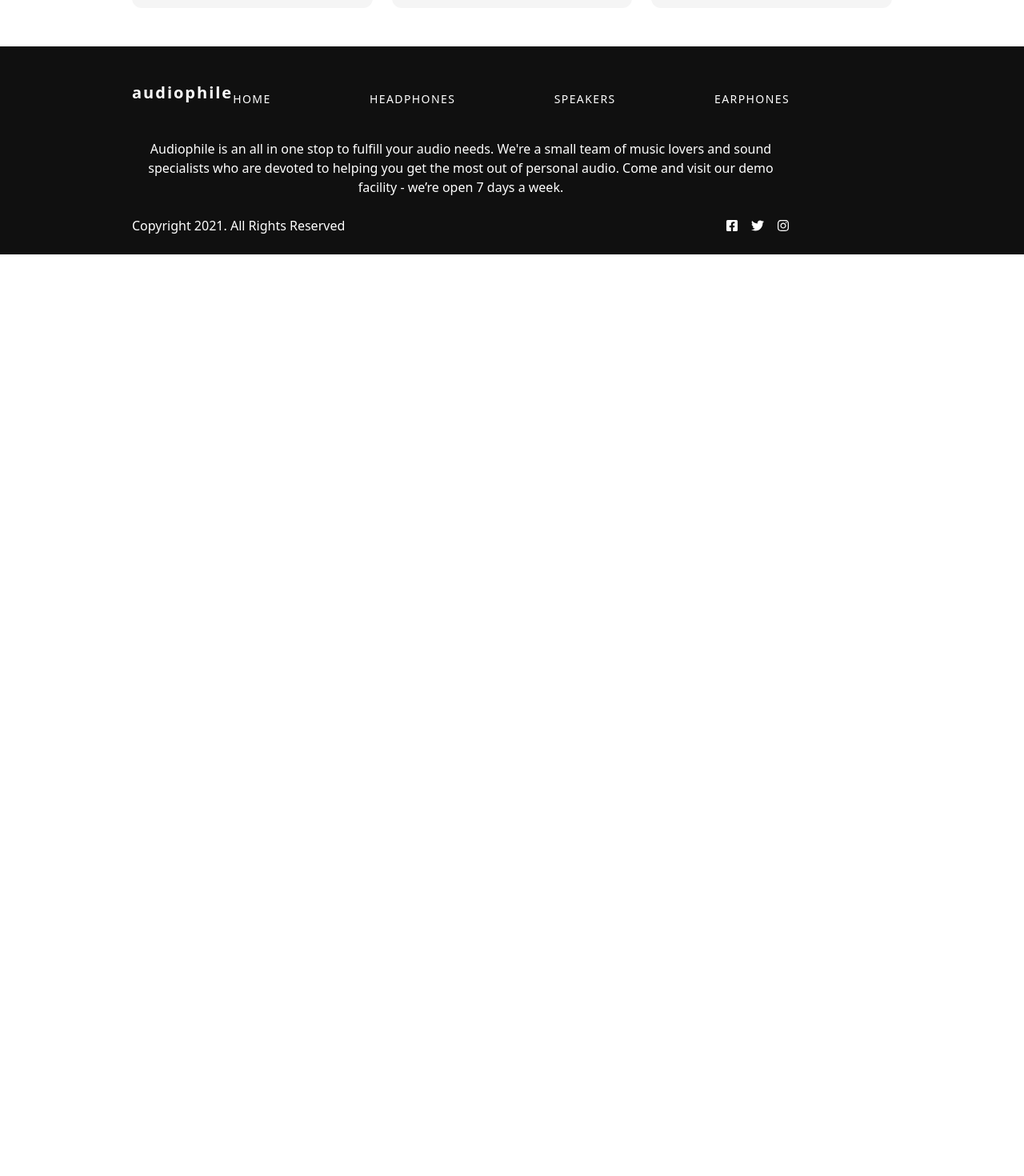
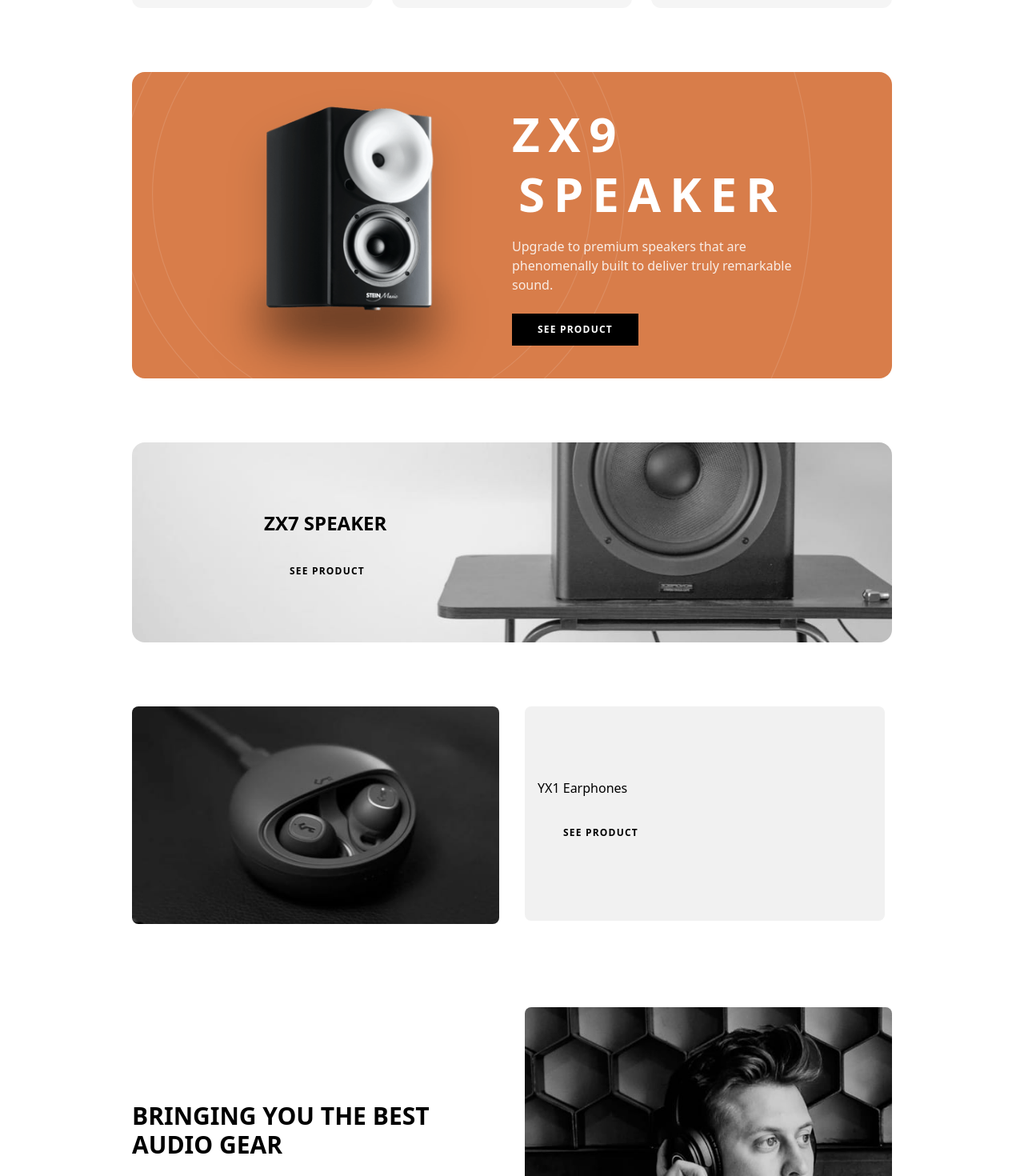
Before and after one commit to Mimifresh/mi_audiophile, a Next.js app: page / in a window 1280 px wide. Shown: the part 960-2430 px from the top of the page at 80% size. Before the commit the page ends 1278 px from the top, so only its background shows below. Built offline with nearby package versions, Linux system fonts and the light colour scheme.

Commit message:
the about us component

```diff
--- /dev/null
+++ b/app/components/About.tsx
@@ -0,0 +1,31 @@
+
+
+export default function About(){
+    return(
+        <div className="py-6 text-center lg:text-left text-black
+        grid gap-8 lg:grid-cols-2 items-center lg:items-start mb-20">
+            <picture className="order-1 lg:order-2">
+                <source media="(min-width:1024px)"
+                srcSet="/assets/shared/desktop/image-best-gear.jpg" />
+
+                <source media="(min-width:640px)"
+                srcSet="/assets/shared/tablet/image-best-gear.jpg" />
+
+                <img src="/assets/shared/mobile/image-best-gear.jpg"
+                    alt="About Us Hero Image"
+                    className="w-full h-auto mb-8 rounded-lg" />
+            </picture>
+            <div className="order-2 lg:order-1 lg:flex lg:flex-col lg:justify-center lg:h-full">
+                <h2 className="text-3xl font-bold mb-4 uppercase">Bringing you the best audio gear</h2>
+                <p className="mb-4">Located at the heart of New York City,
+                    Audiophile is the premier store for high end headphones,
+                    earphones, speakers, and audio accessories.
+                    We have a large showroom and luxury demonstration
+                    rooms available for you to browse and experience a wide
+                    range of our products. Stop by our store to meet some of
+                    the fantastic people who make Audiophile the best place to
+                    buy your portable audio equipment.</p>
+            </div>
+        </div>
+    )
+}
--- /dev/null
+++ b/app/components/Zx9-Speaker.tsx
@@ -0,0 +1,142 @@
+import Image from "next/image";
+import Link from "next/link";
+
+export default function Zx9Promo() {
+  return (
+    <section className="mt-8">
+      <div
+        className="
+          relative overflow-hidden rounded-2xl bg-[#D87D4A] text-white
+          px-6 py-16 sm:px-12 sm:py-20 lg:px-16 lg:py-0
+        "
+      >
+        {/* ===== Circles Background Pattern ===== */}
+        <div
+          className="
+            pointer-events-none absolute z-0
+            flex items-center justify-center
+            left-1/2 -translate-x-1/2
+            w-[380px] h-[380px]
+            sm:w-[640px] sm:h-[640px]
+            lg:w-[1100px] lg:h-[1100px]
+
+            /* Mobile: center vertically */
+            top-[50%] -translate-y-1/2
+
+            /* Tablet: move up slightly */
+            sm:top-[40%]
+
+            /* Desktop: move left */
+            lg:left-[-250px] lg:top-[40%] lg:translate-x-0 lg:-translate-y-1/2
+          "
+        >
+          <Image
+            src="/assets/home/desktop/pattern-circles.svg"
+            alt=""
+            fill
+            className="object-contain opacity-60 mix-blend-overlay"
+            priority
+          />
+        </div>
+
+        {/* ===== Layout Container ===== */}
+        <div
+          className="
+            mx-auto grid max-w-6xl items-center gap-10
+            lg:grid-cols-2 lg:gap-0
+          "
+        >
+          {/* Product image */}
+          <div className="flex justify-center lg:justify-start relative z-10">
+            <Image
+              src="/assets/shared/desktop/image-category-thumbnail-speakers.png"
+              alt="ZX9 Speaker"
+              width={520}
+              height={620}
+              priority
+              className="
+                drop-shadow-2xl
+                w-[180px] sm:w-[260px] md:w-[320px] lg:w-[520px]
+                h-auto translate-y-0 lg:translate-y-8
+              "
+            />
+          </div>
+
+          {/* Text content */}
+          <div className="relative z-10 text-center lg:text-left lg:pr-8">
+            <h2
+              className="
+                font-extrabold uppercase tracking-[0.18em]
+                text-3xl sm:text-5xl lg:text-6xl leading-tight
+              "
+            >
+              ZX9<br className="hidden sm:block" />
+              <span className="sm:ml-2">Speaker</span>
+            </h2>
+
+            <p
+              className="
+                mt-4 max-w-md text-white/85 text-sm sm:text-base mx-auto lg:mx-0
+              "
+            >
+              Upgrade to premium speakers that are phenomenally built to deliver
+              truly remarkable sound.
+            </p>
+
+            <Link
+              href="/speakers/zx9"
+              className="
+                mt-6 inline-block rounded-none bg-black px-8 py-3 text-xs
+                font-bold uppercase tracking-widest
+                transition hover:bg-black/80
+              "
+            >
+              See Product
+            </Link>
+          </div>
+        </div>
+      </div>
+      <div
+        className="my-20 flex flex-col items-start justify-center rounded-2xl
+          bg-[url('/assets/home/mobile/image-speaker-zx7.jpg')] bg-no-repeat bg-cover h-[300px]
+          md:bg-[url('/assets/home/tablet/image-speaker-zx7.jpg')] md:h-[300px]
+          lg:bg-[url('/assets/home/desktop/image-speaker-zx7.jpg')] lg:h-[250px]
+          px-[1.5em] md:px-[2.5em] lg:px-[10.3125em]
+        "
+      >
+        <h3 className="uppercase text-2xl font-bold mt-4 text-[#000]">ZX7 Speaker</h3>
+        <button className="mt-6 inline-block rounded-none
+            bg-none border-solid border-[#000] px-8 py-3 text-xs font-bold
+            uppercase tracking-widest text-[#000] transition hover:bg-black hover:text-white">See Product</button>
+      </div>
+      <div className="grid grid-cols-1 gap-8 mb-20
+          md:grid-cols-2 md:gap-6 lg:grid-cols-2 lg:gap-8">
+        <picture>
+                {/* Desktop */}
+                <source
+                    srcSet="/assets/home/desktop/image-earphones-yx1.jpg"
+                    media="(min-width:1024px)"
+                />
+                {/* Tablet */}
+                <source
+                    srcSet="/assets/home/tablet/image-earphones-yx1.jpg"
+                    media="(min-width:640px)"
+                />
+                {/* Mobile fallback */}
+                <img
+                    src="/assets/home/mobile/image-earphones-yx1.jpg"
+                    alt="YX1 Earphones"
+                    className="w-full h-auto rounded-lg md:w-[339px] lg:w-[480px]"
+                />
+            </picture>
+            <div className="bg-[#f1f1f1] w-full h-[200px] md:w-[339px] lg:w-[450px] md:h-80 lg:h-[268px] shrink-0 rounded-lg
+                flex flex-col items-start justify-center text-center px-4">
+                <h3>YX1 Earphones</h3>
+                <button className="mt-6 inline-block rounded-none
+                    bg-none border-solid border-[#000] px-8 py-3 text-xs font-bold
+                    uppercase tracking-widest text-[#000] transition hover:bg-black hover:text-white">See Product</button>
+            </div>
+      </div>
+    </section>
+  );
+}
--- a/app/page.tsx
+++ b/app/page.tsx
@@ -1,5 +1,7 @@
 import Image from "next/image";
 import Categories from "./components/Categories";
+import Zx9Speaker from "./components/Zx9-Speaker";
+import About from "./components/About";
 
 export default function Home() {
   return (
@@ -18,6 +20,8 @@ export default function Home() {
 
       <main className="bg-[#ffffff] px-[1.5em] md:px-[2.5em] lg:px-[10.3125em]">
         <Categories />
+        <Zx9Speaker />
+        <About />
       </main>
     </div>
   );
```
